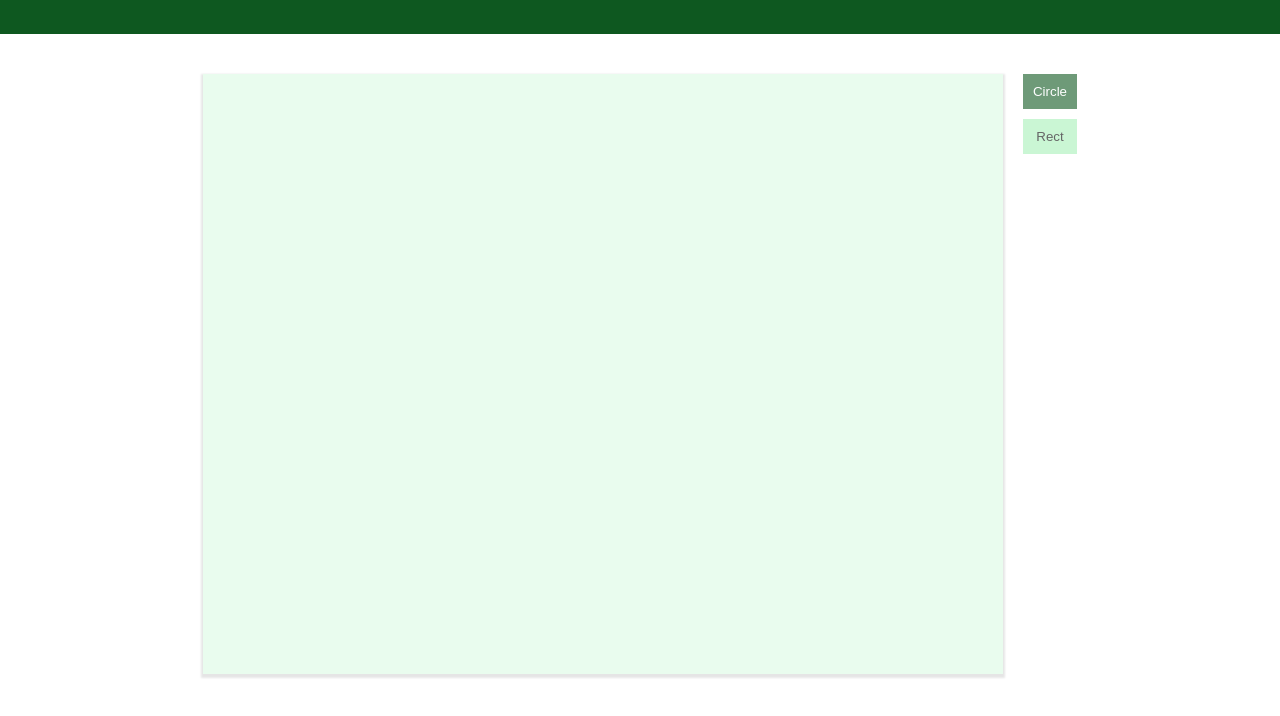
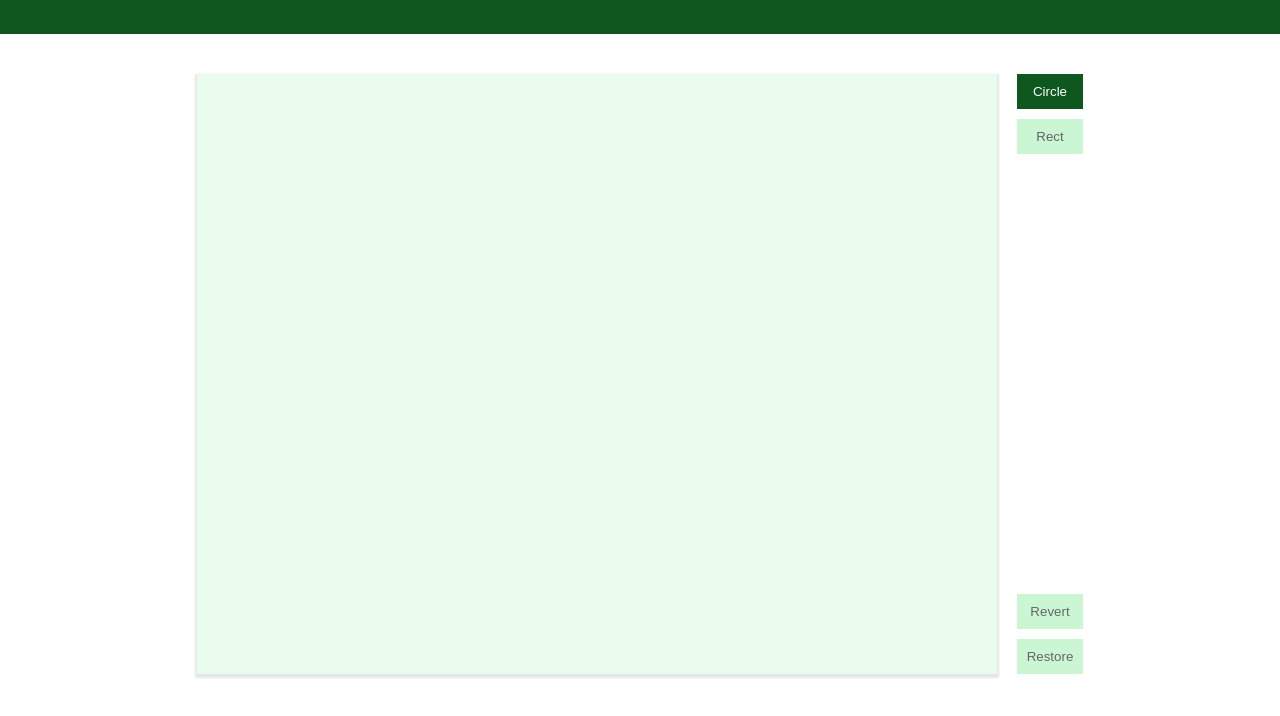
Before and after one commit to j-toscani/quicksketchcanvas, a website with bundled scripts: page index.html in a window 1280 px wide. Shown: the part 86-802 px from the top of the page. Built offline with nearby package versions, Linux system fonts and the light colour scheme.

Commit message:
add restore revert buttons

```diff
--- a/index.html
+++ b/index.html
@@ -16,8 +16,18 @@
   <main class="flex-center">
     <canvas width="800" height="600"></canvas>
     <aside>
-      <button class="drawable-button" data-drawable="circle"> Circle </button>
-      <button class="drawable-button" data-drawable="rect"> Rect </button>
+      <ul class="drawables-list">
+        <li class="drawables-list__item">
+          <button class="canvas-button" data-drawable="circle"> Circle </button>
+        </li>
+        <li class="drawables-list__item">
+          <button class="canvas-button" data-drawable="rect"> Rect </button>
+        </li>
+      </ul>
+      <div class="drawables-list">
+        <button class="canvas-button res-rev" id="revert"> Revert </button>
+        <button class="canvas-button res-rev" id="restore"> Restore </button>
+      </div>
     </aside>
   </main>
   <footer></footer>
--- a/style.css
+++ b/style.css
@@ -53,20 +53,17 @@ header {
 canvas + aside {
   display: flex;
   flex-flow: column;
+  justify-content: space-between;
 
   margin-left: 1rem;
   height: 100%;
-}
-
-aside > button {
-  margin-bottom: 0.5rem;
 }
 
 aside > button:last-of-type {
   margin-bottom: 0;
 }
 
-.drawable-button {
+.canvas-button {
   border: none;
   cursor: pointer;
   padding: 0.5rem;
@@ -76,11 +73,31 @@ aside > button:last-of-type {
   transition: all 0.2s ease-out;
 }
 
-.drawable-button:hover {
+.canvas-button:hover {
   opacity: 1;
 }
 
-.drawable-button.active {
+.canvas-button.active {
   color: white;
+  opacity: 1;
   background-color: var(--color-100);
 }
+
+.drawables-list {
+  display: flex;
+  flex-flow: column;
+
+  margin-top: 0;
+  padding: 0;
+}
+
+.drawables-list > *:not(:last-child) {
+  margin-bottom: 0.5rem;
+}
+.drawables-list__item {
+  list-style: none;
+}
+
+.drawables-list__item > button {
+  width: 100%;
+}
```
